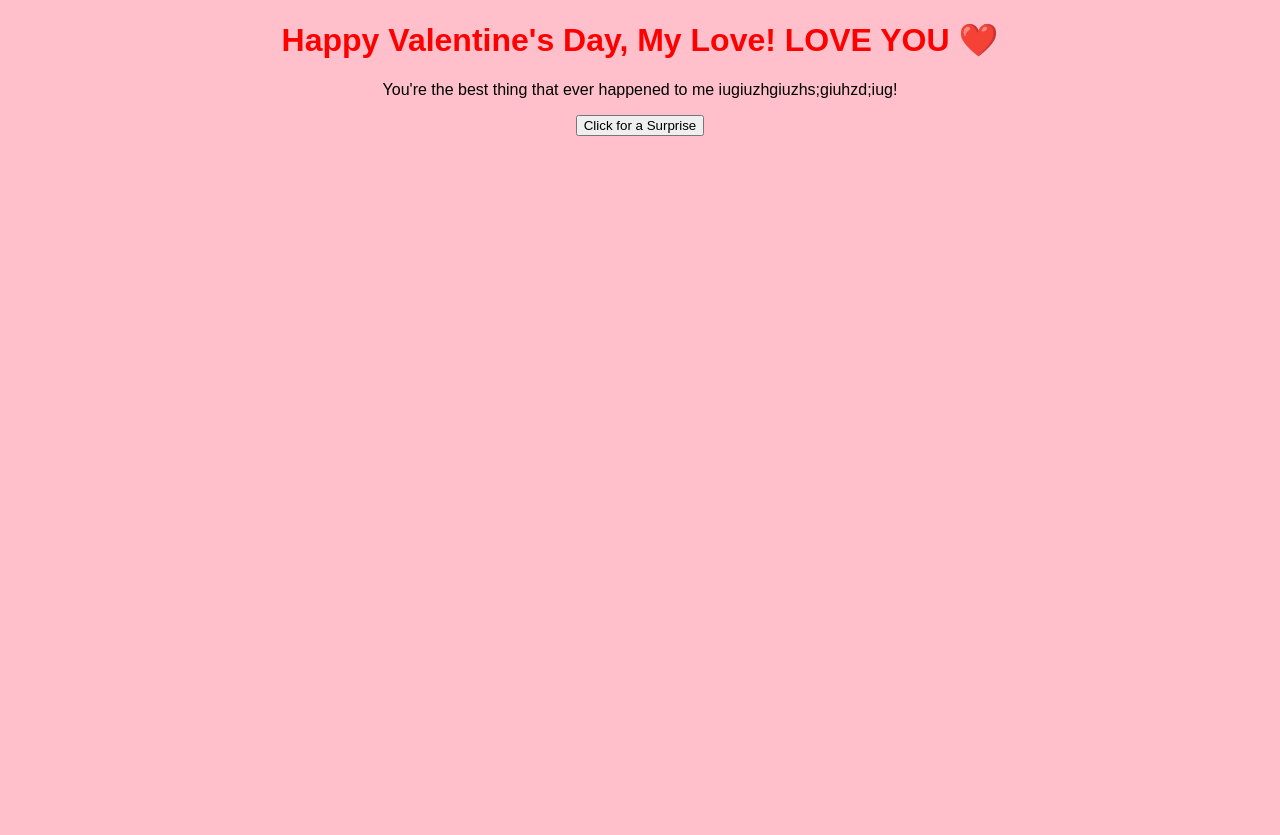
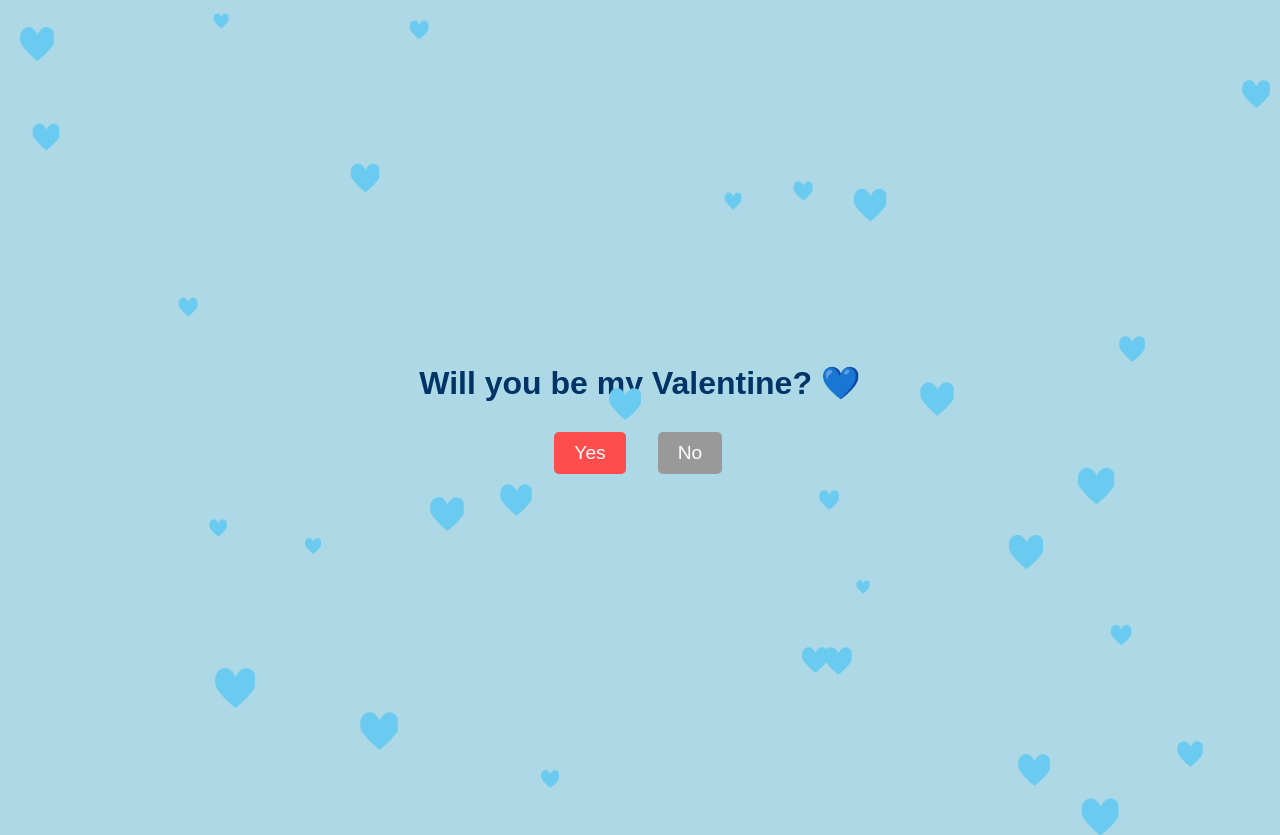
Before and after one commit to Caleb220/EmilyxValentine, a plain HTML site: page index.html in a window 1280 px wide. Before the commit the page ends 800 px from the top, so only its background shows below. Drawn offline with Linux system fonts and the light colour scheme.

Commit message:
Add files via upload

```diff
--- a/index.html
+++ b/index.html
@@ -3,13 +3,19 @@
 <head>
     <meta charset="UTF-8">
     <meta name="viewport" content="width=device-width, initial-scale=1.0">
-    <title>Happy Valentine's Day!</title>
+    <title>Be My Valentine?</title>
     <link rel="stylesheet" href="style.css">
 </head>
 <body>
-    <h1>Happy Valentine's Day, My Love! LOVE YOU ❤️</h1>
-    <p>You're the best thing that ever happened to me iugiuzhgiuzhs;giuhzd;iug!</p>
-    <button id="surprise-btn">Click for a Surprise</button>
+    <div class="hearts"></div>
+    <div class="container">
+
+        <h1>Will you be my Valentine? 💙</h1>
+        <div class="btn-container">
+            <button class="btn yes" onclick="explodePresent()">Yes</button>
+            <button class="btn no" onclick="moveNoButton()">No</button>
+        </div>
+    </div>
     <script src="script.js"></script>
 </body>
 </html>
--- a/script.js
+++ b/script.js
@@ -1,3 +1,37 @@
-document.getElementById("surprise-btn").addEventListener("click", function() {
-    alert("I love you! 💖");
-});
+function moveNoButton() {
+    let noButton = document.querySelector('.no');
+    let x = Math.random() * (window.innerWidth - noButton.offsetWidth);
+    let y = Math.random() * (window.innerHeight - noButton.offsetHeight);
+    noButton.style.left = `${x}px`;
+    noButton.style.top = `${y}px`;
+}
+
+function createHearts() {
+    const heartsContainer = document.querySelector('.hearts');
+    for (let i = 0; i < 30; i++) {
+        let heart = document.createElement('div');
+        heart.classList.add('heart');
+        heart.style.left = `${Math.random() * 100}%`;
+        heart.style.top = `${Math.random() * 100}%`;
+        heart.style.transform = `scale(${Math.random() * 1.5 + 0.5})`;
+        heartsContainer.appendChild(heart);
+    }
+}
+function explodePresent() {
+    const present = document.querySelector('.present');
+    present.style.display = 'none';
+    const heartsContainer = document.querySelector('.hearts');
+    for (let i = 0; i < 30; i++) {
+        let heart = document.createElement('div');
+        heart.classList.add('heart');
+        heart.style.left = `${50 + Math.random() * 20 - 10}%`;
+        heart.style.top = `${50 + Math.random() * 20 - 10}%`;
+        heart.style.transform = `scale(${Math.random() * 2})`;
+        heart.style.animation = 'explode 1.5s ease-out forwards';
+        heartsContainer.appendChild(heart);
+    }
+    setTimeout(() => {
+        alert('Yay! I love you! 💙');
+    }, 1500);
+}
+createHearts();
--- a/style.css
+++ b/style.css
@@ -1,8 +1,70 @@
 body {
+    background-color: #add8e6;
+    display: flex;
+    justify-content: center;
+    align-items: center;
+    height: 100vh;
+    flex-direction: column;
+    position: relative;
+    overflow: hidden;
     text-align: center;
-    font-family: Arial, sans-serif;
-    background-color: pink;
 }
 h1 {
-    color: red;
+    font-family: Arial, sans-serif;
+    font-size: 2rem;
+    color: #003366;
+    margin-bottom: 20px;
 }
+.container {
+    display: flex;
+    flex-direction: column;
+    align-items: center;
+}
+.btn-container {
+    display: flex;
+    justify-content: center;
+    gap: 500px;
+    margin-top: 10px;
+}
+.btn {
+    padding: 10px 20px;
+    font-size: 1.2rem;
+    border: none;
+    cursor: pointer;
+    border-radius: 5px;
+}
+.yes {
+    background-color: #ff4d4d;
+    color: white;
+    margin-right: 100px;
+}
+.no {
+    background-color: #999;
+    color: white;
+    position: absolute;
+    margin-left: 100px;
+}
+.hearts {
+    position: absolute;
+    width: 100%;
+    height: 100%;
+    top: 0;
+    left: 0;
+    pointer-events: none;
+}
+.heart {
+    position: absolute;
+    width: 20px;
+    height: 20px;
+    background-color: transparent;
+    background-image: url('heart.png');
+    background-size: cover;
+}
+.teddy {
+    position: absolute;
+    top: 40%;
+    left: 50%;
+    transform: translate(-50%, -50%);
+    width: 150px;
+    height: auto;
+}
```
Also changed, not shown: heart.png (added).
